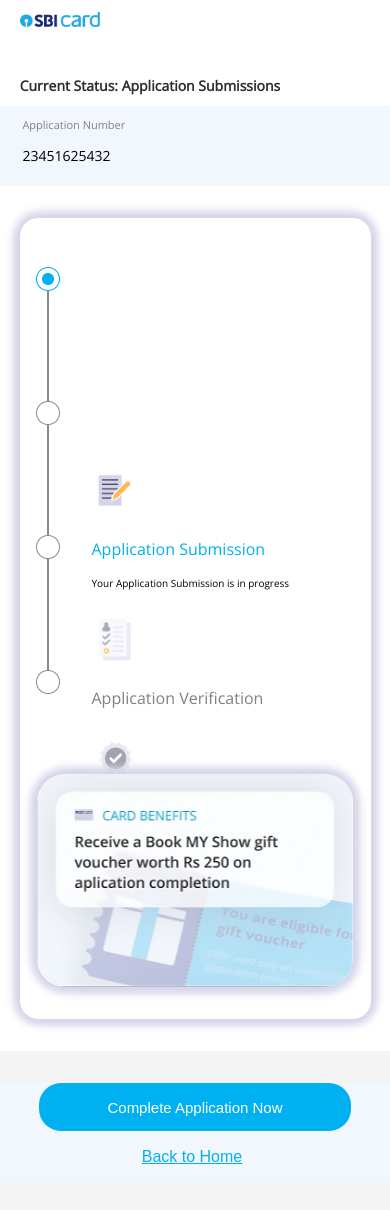
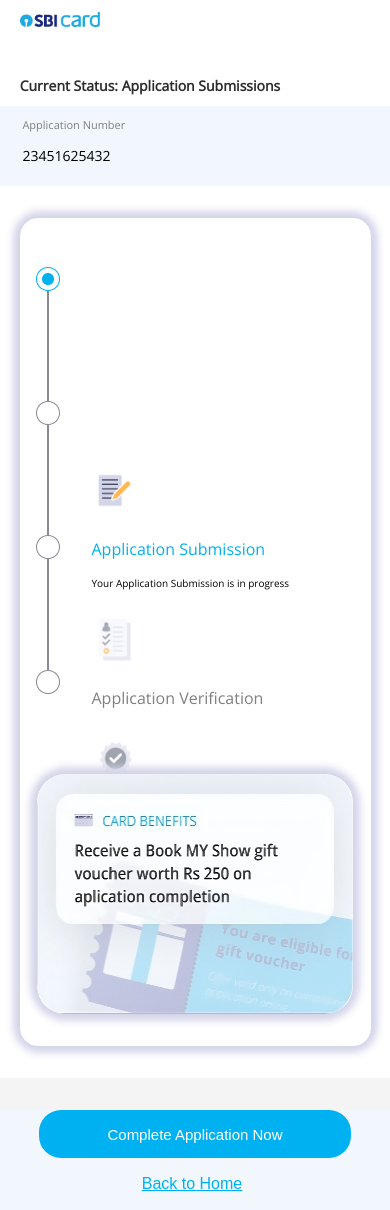
Before and after one commit to rkmdCodes/UI--Assignment-, a React (Create React App) app in the folder client/: page / in a window 390 px wide. Before the commit the page ends 1183 px from the top, so only its background shows below. Built offline with nearby package versions, Linux system fonts and the light colour scheme.

Commit message:
deployment4.0

```diff
--- a/client/src/components/StatusButtons/StatusButton.css
+++ b/client/src/components/StatusButtons/StatusButton.css
@@ -57,7 +57,12 @@
 }
 
 .mobile-ad {
-  display: none;
+
+}
+
+.mobile-ad img{
+  height: 0px;
+  width: 0px;
 }
 
 .subHeading {
@@ -149,7 +154,7 @@
   }
 
   .mobile-ad {
-    display: flex !important;
+    display: flex;
     align-self: center;
     justify-content: center;
 
@@ -160,7 +165,8 @@
   }
   .mobile-ad img {
     max-width: 100%;
-    height: auto;
+    height: 15rem;
+    width: 35rem;
     border-radius: 28px;
     box-shadow: 0px 6px 10px 0px #d5d5ea, 0px -6px 10px 0px #d5d5ea,
       6px 0px 10px 0px #d5d5ea, -6px 0px 10px 0px #d5d5ea;
```
